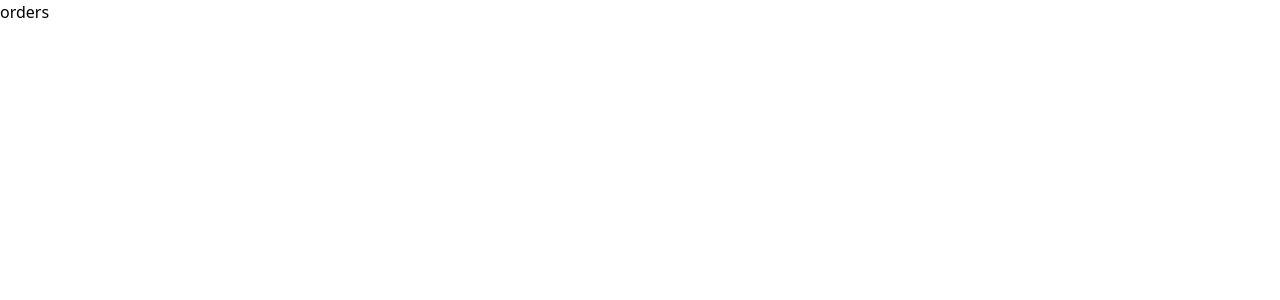
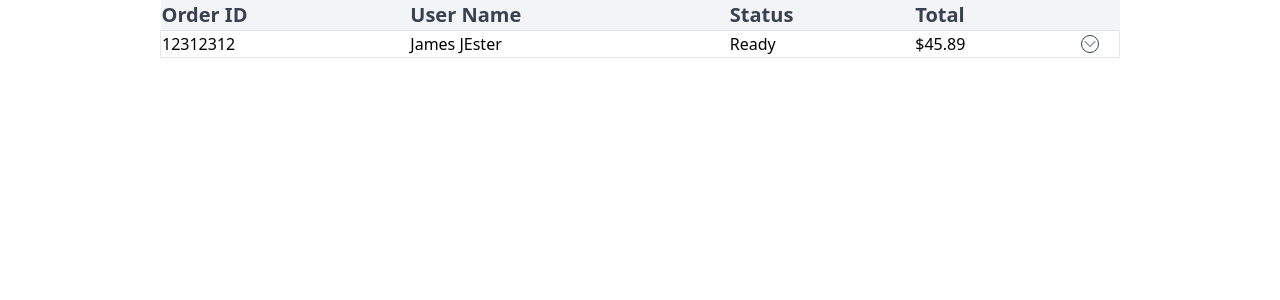
Before and after one commit to francoisdillinger/book_nook_frontend, a React (Vite) app: page / in a window 1280 px wide. Shown: the top 300 px of the page. Built offline with nearby package versions, Linux system fonts and the light colour scheme.

Commit message:
Refactor AdminOrders component to display order details in a table

```diff
--- a/src/components/AdminOrders.tsx
+++ b/src/components/AdminOrders.tsx
@@ -1,5 +1,47 @@
 import { useEffect, useState } from "react";
 
 export default function AdminOrders() {
-	return <>orders</>;
+	return (
+		<div className="">
+			<div className="">
+				<table className="table-auto w-3/4 m-auto">
+					<thead className="bg-gray-100 text-gray-700 text-xl text-left">
+						<tr>
+							<th className="font-semibold">Order ID</th>
+							<th className="font-semibold">User Name</th>
+							<th className="font-semibold">Status</th>
+							<th className="font-semibold">Total</th>
+							<th></th>
+						</tr>
+					</thead>
+					<tbody className="border-gray-200 border-solid border rounded-lg">
+						<tr>
+							<td>12312312</td>
+							<td>James JEster</td>
+							<td>Ready</td>
+							<td>$45.89</td>
+							<td className="">
+								<div className="border-gray-700 border-solid border rounded-full w-fit m-auto">
+									<svg
+										xmlns="http://www.w3.org/2000/svg"
+										fill="none"
+										viewBox="0 0 24 24"
+										strokeWidth={1.5}
+										// stroke="currentColor"
+										className="w-4 h-4 stroke-gray-700"
+									>
+										<path
+											strokeLinecap="round"
+											strokeLinejoin="round"
+											d="m19.5 8.25-7.5 7.5-7.5-7.5"
+										/>
+									</svg>
+								</div>
+							</td>
+						</tr>
+					</tbody>
+				</table>
+			</div>
+		</div>
+	);
 }
```
